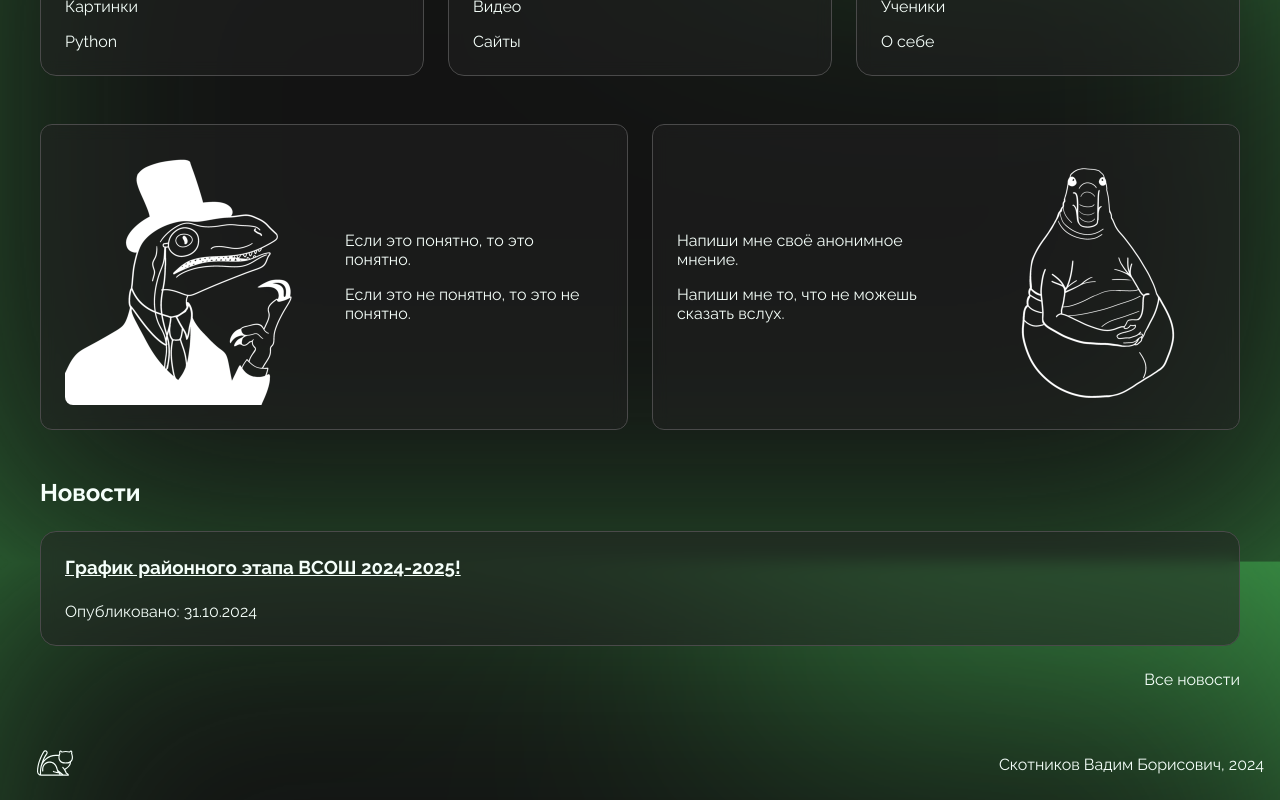
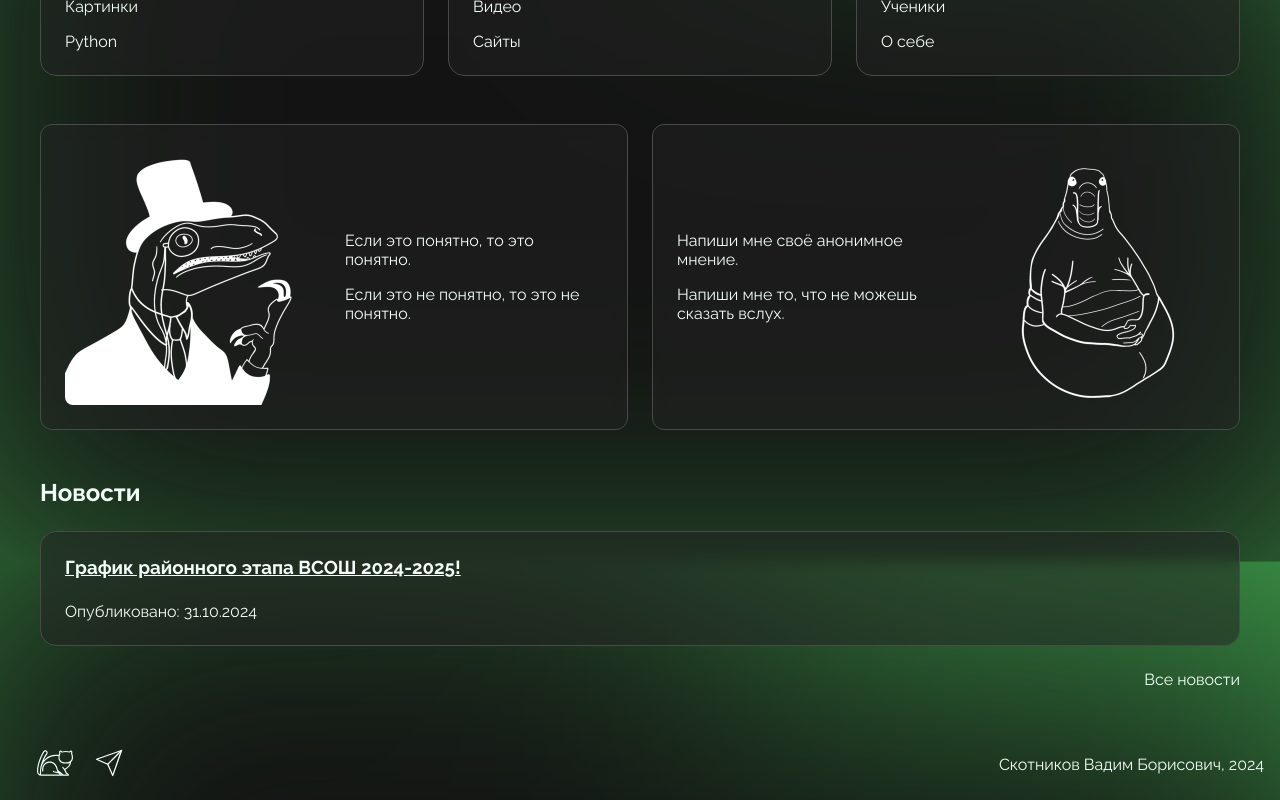
Before and after one commit to svbinf-ru/svbinf.ru, a Next.js app: page / in a window 1280 px wide. Shown: the part 290-1090 px from the top of the page. Built offline with nearby package versions, Linux system fonts and the light colour scheme.

Commit message:
chore: link to telegram
Closes #25

```diff
--- a/components/Footer/index.tsx
+++ b/components/Footer/index.tsx
@@ -1,5 +1,6 @@
 'use client'
 
+import { Send } from 'lucide-react'
 import Image from 'next/image'
 import { FC } from 'react'
 
@@ -16,6 +17,7 @@ const catClick = () => {
 export const Footer: FC = () => {
     return (
         <footer id="footer" className={styles.footer}>
+            <div className={styles.buttonWrapper}>
                 <button className={styles.catButton} onClick={catClick}>
                     <Image
                         src={cat.src}
@@ -24,6 +26,15 @@ export const Footer: FC = () => {
                         alt="Спящий котик"
                     />
                 </button>
+                <a href="https://t.me/VadimBS_369" target="_blank">
+                    <Send
+                        color="white"
+                        width={30}
+                        height={30}
+                        strokeWidth={1}
+                    />
+                </a>
+            </div>
             <p>Скотников Вадим Борисович, {new Date().getFullYear()}</p>
         </footer>
     )
--- a/components/Footer/styles.module.scss
+++ b/components/Footer/styles.module.scss
@@ -5,6 +5,12 @@
     padding: 16px;
 }
 
+.buttonWrapper {
+    display: flex;
+    align-items: center;
+    justify-content: space-between;
+}
+
 .catButton {
     background: transparent;
 }
```
Lines whose indentation alone changed are shown as unchanged.
